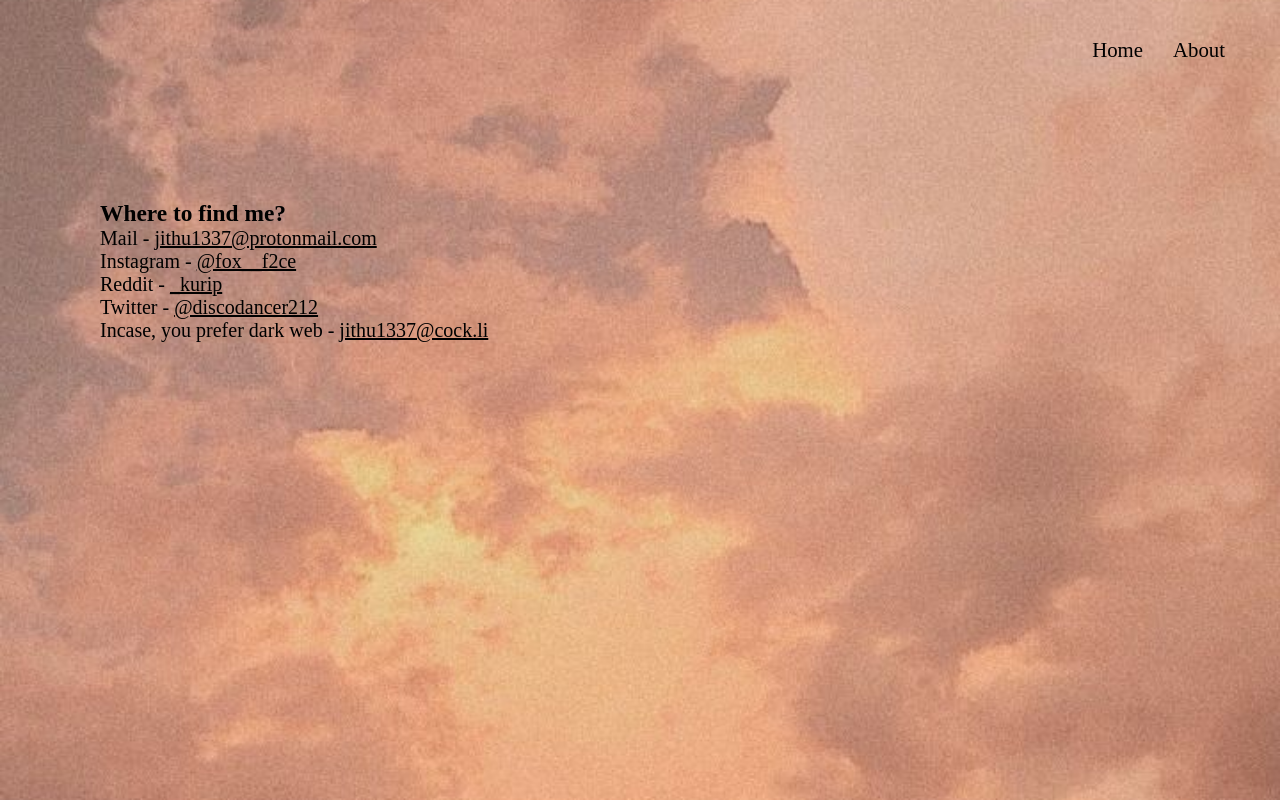
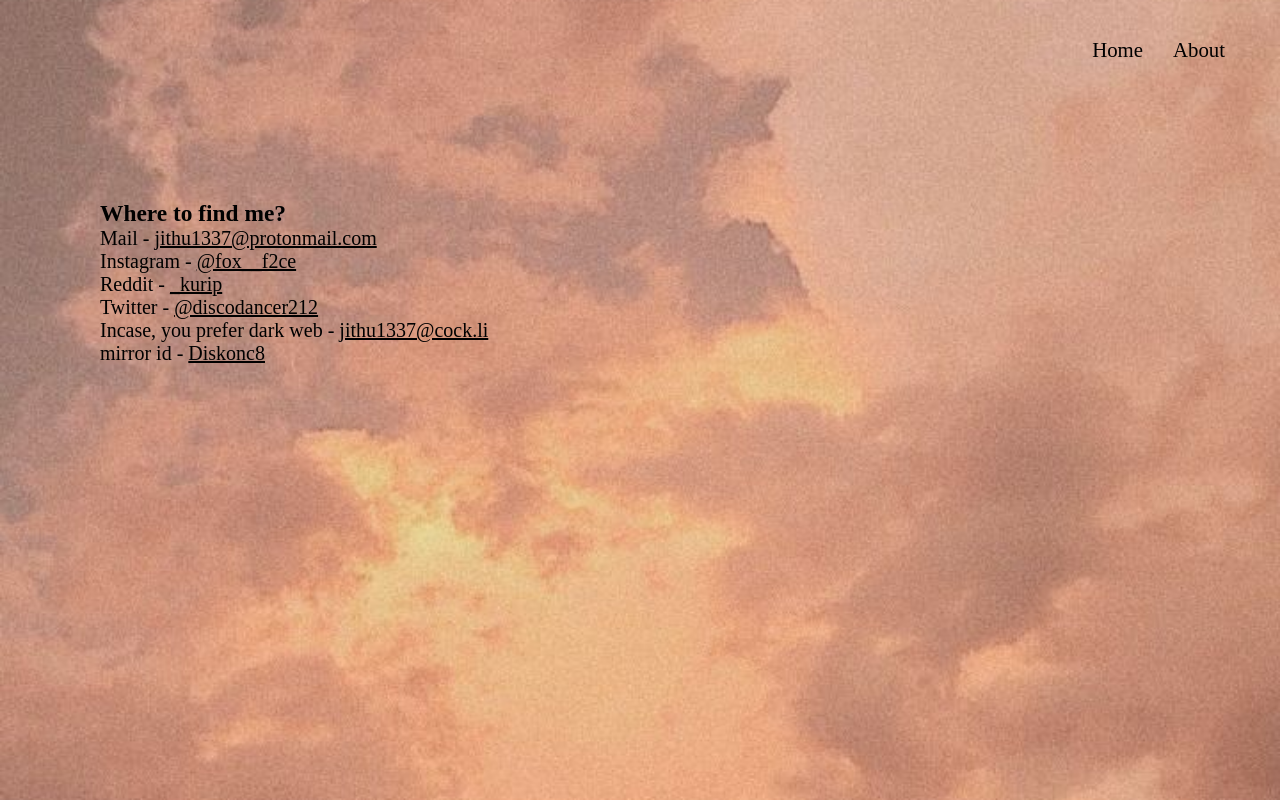
Before and after one commit to xoxo1337/xoxo1337, a plain HTML site: page contact.htm in a window 1280 px wide. Drawn offline with Linux system fonts and the light colour scheme.

Commit message:
Update contact.htm

```diff
--- a/contact.htm
+++ b/contact.htm
@@ -24,6 +24,8 @@
     <li>Twitter - <a class="con" href="https://twitter.com/discodancer212/" target="_blank">@discodancer212</a></li>
 
     <li>Incase, you prefer dark web - <a class="con" href="mailto:jithu1337@cock.li" target="_blank">jithu1337@cock.li</a></li>
+
+    mirror id  -  <a class="con" href="https://pastebin.com/dTLb94zu" target="_blank">Diskonc8</a></li>
     </div>
 </div>
 </body>
```
